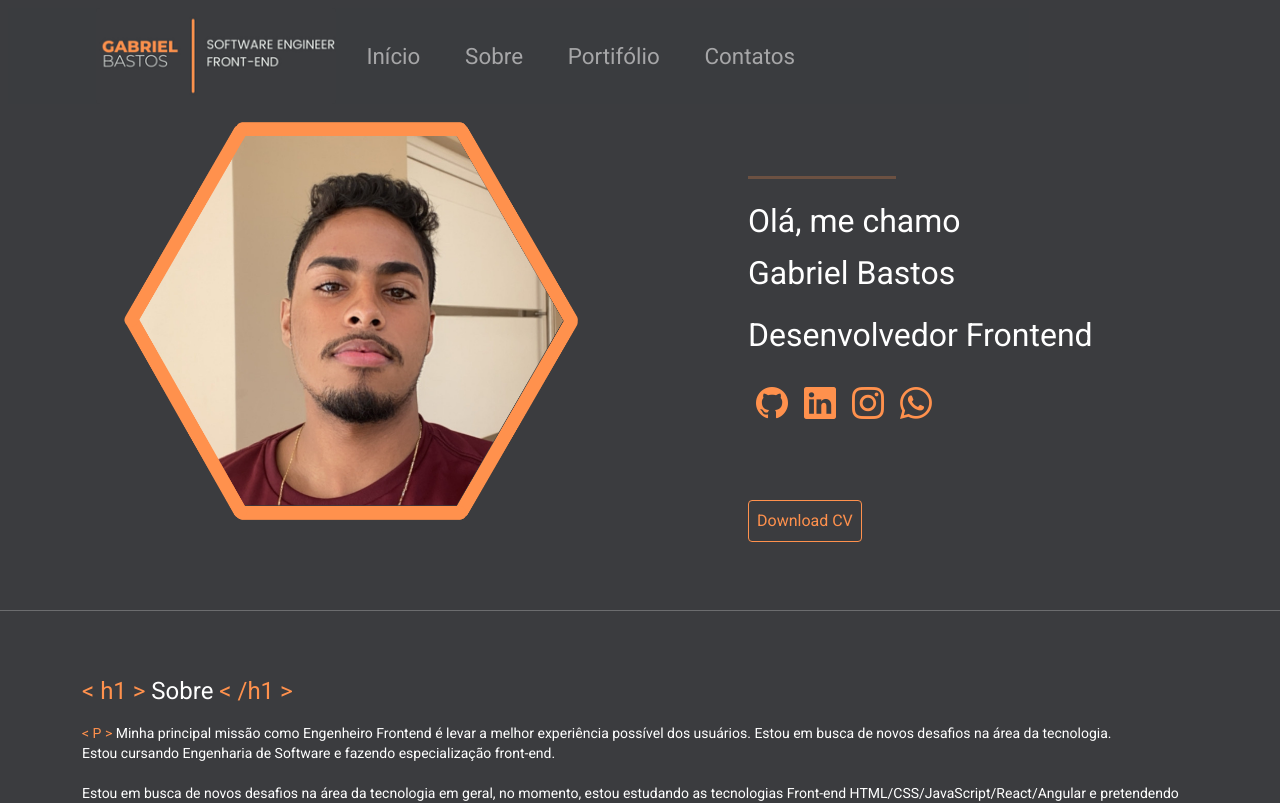
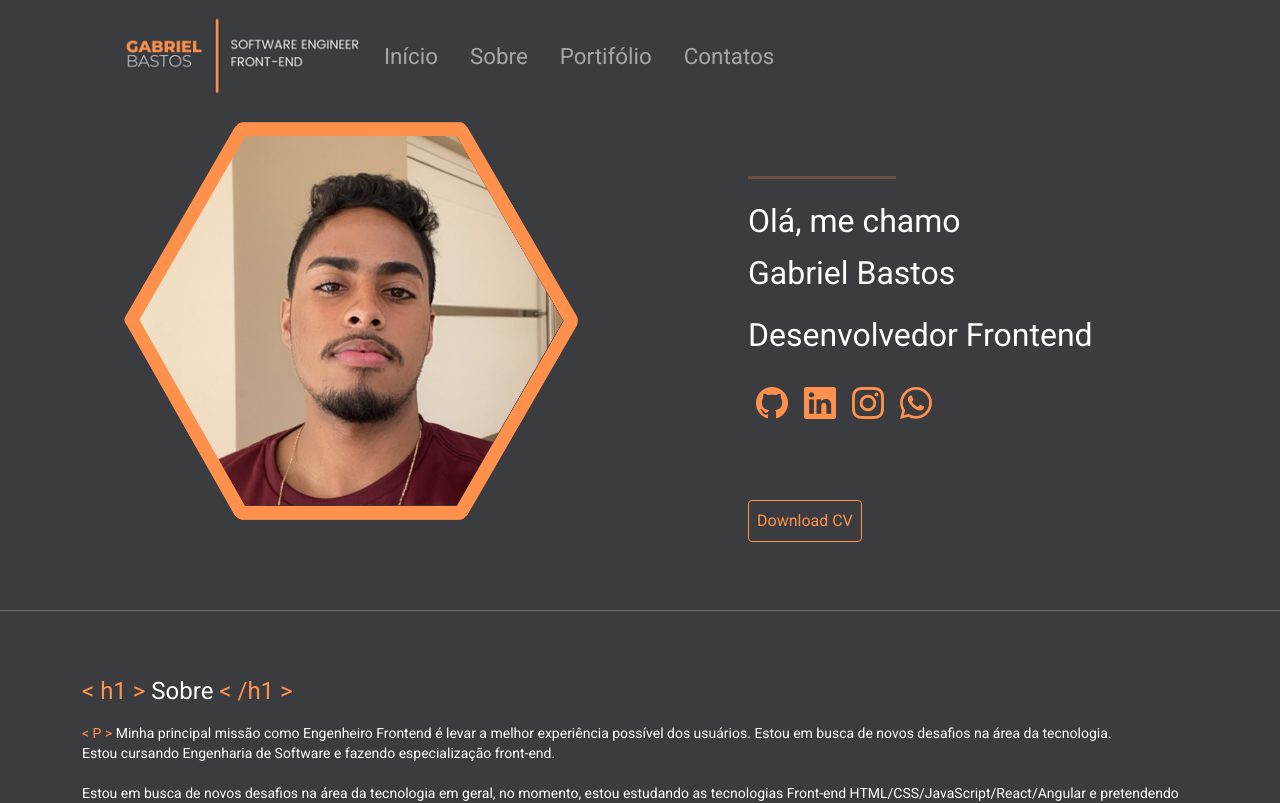
Before and after one commit to devbastos/frontend, an Angular app: page / in a window 1280 px wide. Shown: the top 803 px of the page. Built offline with nearby package versions, Linux system fonts and the light colour scheme.

Commit message:
Update nav.component.css

```diff
--- a/src/app/components/template/nav/nav.component.css
+++ b/src/app/components/template/nav/nav.component.css
@@ -5,19 +5,19 @@
 
 .navbar {
     background-color: #3b3c3ff3;
-    font-size: 2rem;
+    font-size: 3rem;
     margin:0.5rem;
 
 }
 
 img {
     width: 15rem;
-    margin-left: 5rem;
+    margin-left: 6.5rem;
 }
 
 
 .nav-item {
-    margin:0.9rem;
+    margin:0.5rem;
     font-size: 1.4rem;
     display: flex;
     justify-content: center;
```
